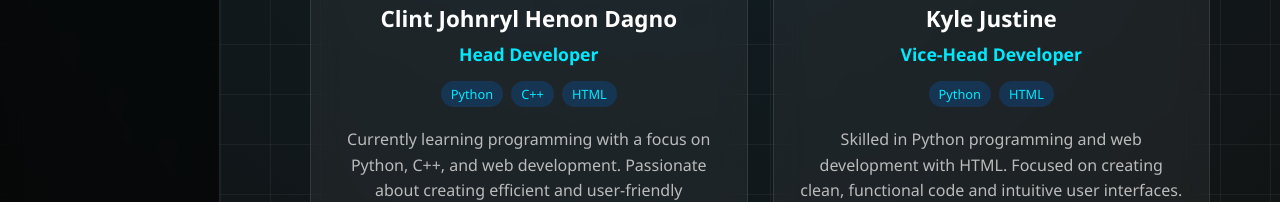
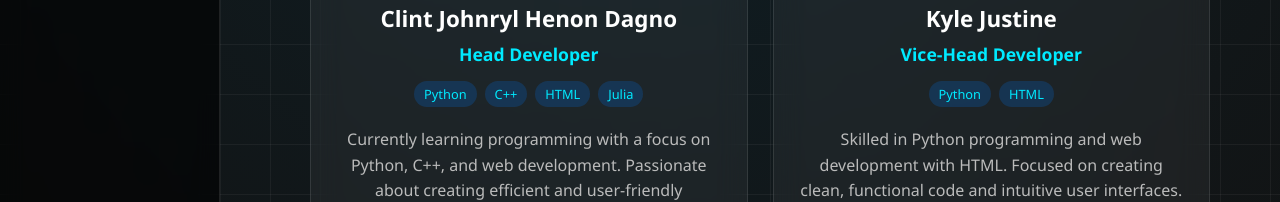
Before and after one commit to ClintJohnryl/CliJo, a plain HTML site: page dev.html in a window 1280 px wide. Shown: the part 376-578 px from the top of the page. Drawn offline with Linux system fonts and the light colour scheme.

Commit message:
Update dev.html

```diff
--- a/dev.html
+++ b/dev.html
@@ -429,6 +429,7 @@
               <span class="skill-tag">Python</span>
               <span class="skill-tag">C++</span>
               <span class="skill-tag">HTML</span>
+              <span class="skill-tag">Julia</span>
             </div>
             <div class="bio">Currently learning programming with a focus on Python, C++, and web development. Passionate about creating efficient and user-friendly applications.</div>
             <div class="social-links">
```
